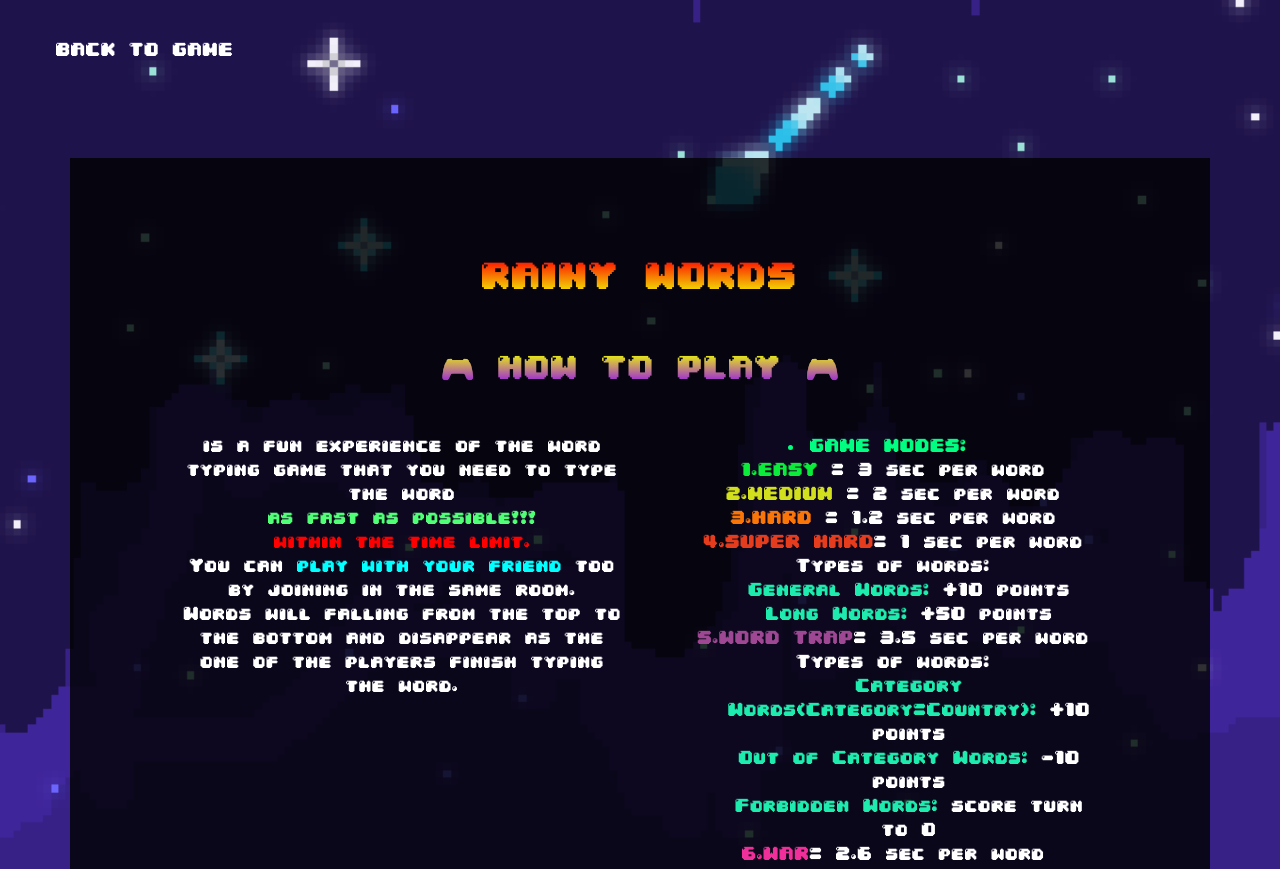
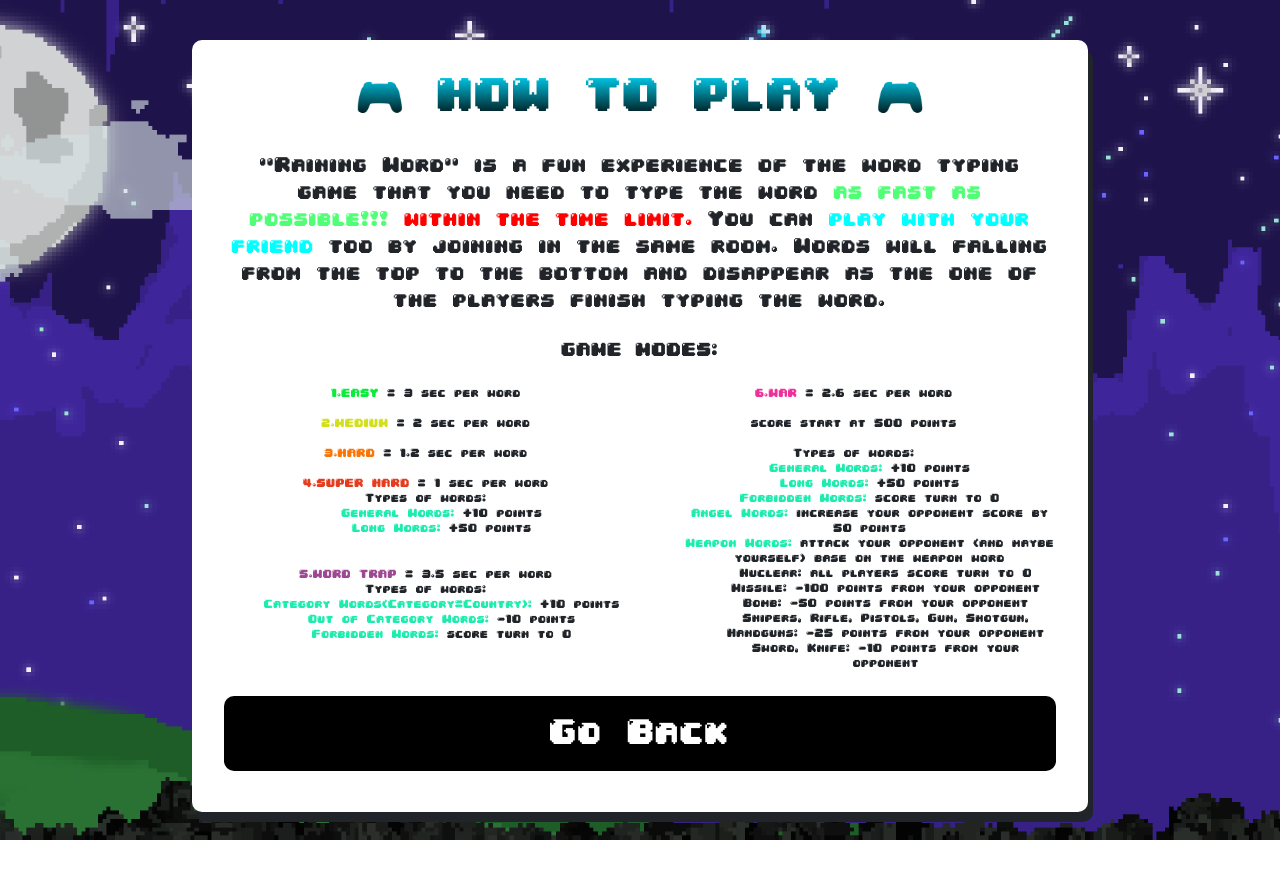
Before and after one commit to PalidaY/falling-words, a website: page public/how.html in a window 1280 px wide. Shown: the top 869 px of the page. After the commit the page ends 840 px from the top, so only its background shows below. Drawn offline with nearby package versions, Linux system fonts and the light colour scheme.

Commit message:
UI update
- improve visuals
- all credits path changed to about
- minor changes in server.js (button html code delivery)
- misc

```diff
--- a/public/css/credits.css
+++ b/public/css/about.css
@@ -23,14 +23,13 @@
 
 .btn-credit:hover,
 .btn-credit a:hover {
-  background-color: rgb(153, 44, 255);
-  border-radius: 0;
-  color: rgb(238, 255, 0) !important;
+  background-color: rgb(0, 221, 255);
+  color: rgb(255, 255, 255) !important;
   transform: translateY(-4px);
 }
 
 h1 {
-  background: -webkit-linear-gradient(rgb(255, 0, 0), rgb(238, 255, 5));
+  background: -webkit-linear-gradient(rgb(0, 221, 255), rgb(0, 0, 0));
   background-clip: text;
   -webkit-background-clip: text;
   -webkit-text-fill-color: transparent;
--- a/public/css/game.css
+++ b/public/css/game.css
@@ -21,7 +21,6 @@ h6 {
 }
 
 .wrapper {
-  max-width: 600px;
   margin-top: 40px;
   margin-left: auto;
   margin-right: auto;
@@ -34,13 +33,14 @@ h6 {
   background-position: center;
 }
 
+.text-detailed {
+  font-size: 10px;
+}
+
 .box {
-  max-width: 600px;
   margin-top: 40px;
-  margin-left: auto;
-  margin-right: auto;
   text-align: center;
-  padding: 2em 2em;
+  padding: 1em 1em;
   box-shadow: 5px 10px;
   border-radius: 10px;
   align-items: center;
@@ -48,10 +48,7 @@ h6 {
 }
 
 .frame {
-  max-width: 600px;
   margin-top: 40px;
-  margin-left: auto;
-  margin-right: auto;
   text-align: center;
   padding: 1em 1em;
   box-shadow: 5px 10px;
@@ -72,6 +69,21 @@ h6 {
     box-shadow: 5px 10px;
     border-radius: 10px;
     margin: 5px;
+    font-size: 14px;
+}
+
+.button-flat {
+  background-color: rgb(80, 80, 80);
+  border: none;
+  color: rgb(255, 255, 255);
+  padding: 15px 32px;
+  text-align: center;
+  text-decoration: none;
+  display: inline-block;
+  font-size: 30px;
+  border-radius: 10px;
+  margin: 5px;
+  font-size: 14px;
 }
 
 .btn-index:hover,
--- a/public/css/how.css
+++ b/public/css/how.css
@@ -5,8 +5,8 @@
   color: white;
 }
 
-h2 {
-  background: -webkit-linear-gradient(rgb(255, 0, 0), rgb(238, 255, 5));
+h1 {
+  background: -webkit-linear-gradient(rgb(0, 221, 255), rgb(0, 0, 0));
   background-clip: text;
   -webkit-background-clip: text;
   -webkit-text-fill-color: transparent;
@@ -103,7 +103,6 @@ margin: 0.3em 0;
 }
 
 .box {
-  max-width: 600px;
   margin-top: 40px;
   margin-left: auto;
   margin-right: auto;
--- a/public/how.html
+++ b/public/how.html
@@ -17,70 +17,53 @@
     <title>Credits</title>
   </head>
   <body>
-    <nav class="navbar navbar-expand-lg bg-transparent px-5">
-      <button
-        class="navbar-toggler"
-        type="button"
-        data-toggle="collapse"
-        data-target="#navbarNav"
-        aria-controls="navbarNav"
-        aria-expanded="false"
-        aria-label="Toggle navigation"
-      >
-        <span class="navbar-toggler-icon"></span>
-      </button>
-      <div class="collapse navbar-collapse ml-0" id="navbarNav">
-        <ul class="navbar-nav">
-          <li class="nav-item">
-            <a class="nav-link" href="index.html">BACK TO GAME</a>
-          </li>
-        </ul>
+    <div class="box" style="width: 70%;">
+      <div class="row">
+        <h1>🎮 HOW TO PLAY 🎮</h1>
       </div>
-    </nav>
-    <div class="container main">
-      <div class="container">
-        <div class="row justify-content-center text-center">
-          <div class="col-12 mb-5">
-            <h2> RAINY WORDS </h2>
-          </div>
-          <div class="col-12 mb-md-4">
-            <h3>🎮 HOW TO PLAY 🎮</h3>
-          </div>
-          <div class="col-5 mt-3">
+
+      <br>
+
+      <div class="row" style="font-size: 18px;">
           <p>
-              is a fun experience of the word typing game that you need to type the word
-              <p>
+            "Raining Word" is a fun experience of the word typing game that you need to type the word
             <span class="fastly">as fast as possible!!!</span>
-              </p>
-              <p>
-                <span class="time">within the time limit.</span>
-              </p>
-              You can
+            <span class="time">within the time limit.</span> You can
             <span class="friend"> play with your friend </span>
             too by joining in the same room.
-            </p>
-            <p>
-              Words will falling from the top to the bottom and disappear as the one of the players finish typing the word.
+            Words will falling from the top to the bottom and
+            disappear as the one of the players finish typing the word.
           </p>
       </div>
-          <div class="col-5 mt-3">
-            <p>
-              <li>GAME MODES:</li>
-              <ul>
+
+      <br>
+
+      <div class="row">
+        <p>GAME MODES:</p>
+      </div>
+
+      <br>
+
+      <div class="row" style="font-size: 10px;">
+        <div class="column">
           <p>
             <span class="greeny">1.EASY</span>
             = 3 sec per word
           </p>
+        <br>
           <p>
             <span class="yellowna">2.MEDIUM</span>
             = 2 sec per word
           </p>
+        <br>
           <p>
             <span class="orangi">3.HARD</span>
             = 1.2 sec per word
           </p>
+        <br>
           <p>
-                    <span class="reddy">4.SUPER HARD</span>= 1 sec per word
+            <span class="reddy">4.SUPER HARD</span>
+            = 1 sec per word
           </p>
           <p>Types of words:</p>
             <ul>
@@ -88,7 +71,10 @@
                 <p><span class="typewords">Long Words:</span> +50 points</p>
             </ul>
           <p>
-                    <span class="trap">5.WORD TRAP</span>= 3.5 sec per word
+        <br>
+          <p>
+            <span class="trap">5.WORD TRAP</span>
+            = 3.5 sec per word
           </p>
           <p>Types of words:</p>
             <ul>
@@ -97,10 +83,21 @@
               <p><span class="typewords">Forbidden Words:</span> score turn to 0</p>
             </ul>
           <p>
-                    <span class="chompoo">6.WAR</span>= 2.6 sec per word
+        </div>
+        <div class="column">
+          <p>
+            <span class="chompoo">6.WAR</span>
+            = 2.6 sec per word
           </p>
+
+          <br>
+
           <p>score start at 500 points</p>
+
+          <br>
+
           <p>Types of words:</p>
+          <p>
             <ul>
               <p><span class="typewords">General Words:</span> +10 points</p>
               <p><span class="typewords">Long Words:</span> +50 points</p>
@@ -115,12 +112,20 @@
                   <p>Sword, Knife: -10 points from your opponent</p>
                 </ul>
             </ul>
-                </ul>
           </p>
         </div>
       </div>
+      <div>
+        <button
+            type="button"
+            class="col-12 btn-index button"
+            onclick="location.href='index.html';"
+            >
+            Go Back
+        </button>
       </div>
     </div>
+
     <script
       src="https://cdn.jsdelivr.net/npm/bootstrap@5.0.0-beta3/dist/js/bootstrap.bundle.min.js"
       integrity="sha384-JEW9xMcG8R+pH31jmWH6WWP0WintQrMb4s7ZOdauHnUtxwoG2vI5DkLtS3qm9Ekf"
```
Also changed, not shown: public/about.html (renamed from public/credits.html, +4 -1 lines), public/game.html (+11 -16 lines), public/index.html (+23 -8 lines), public/js/app.js (+8 -9 lines). Lines whose indentation alone changed are shown as unchanged.
